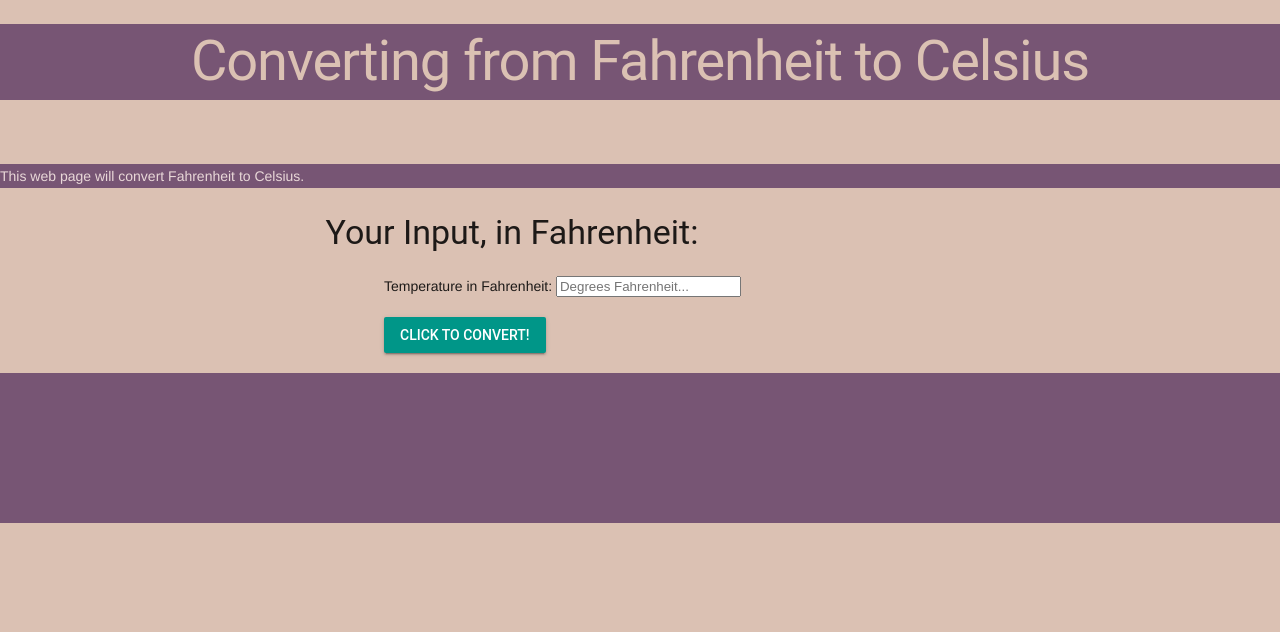
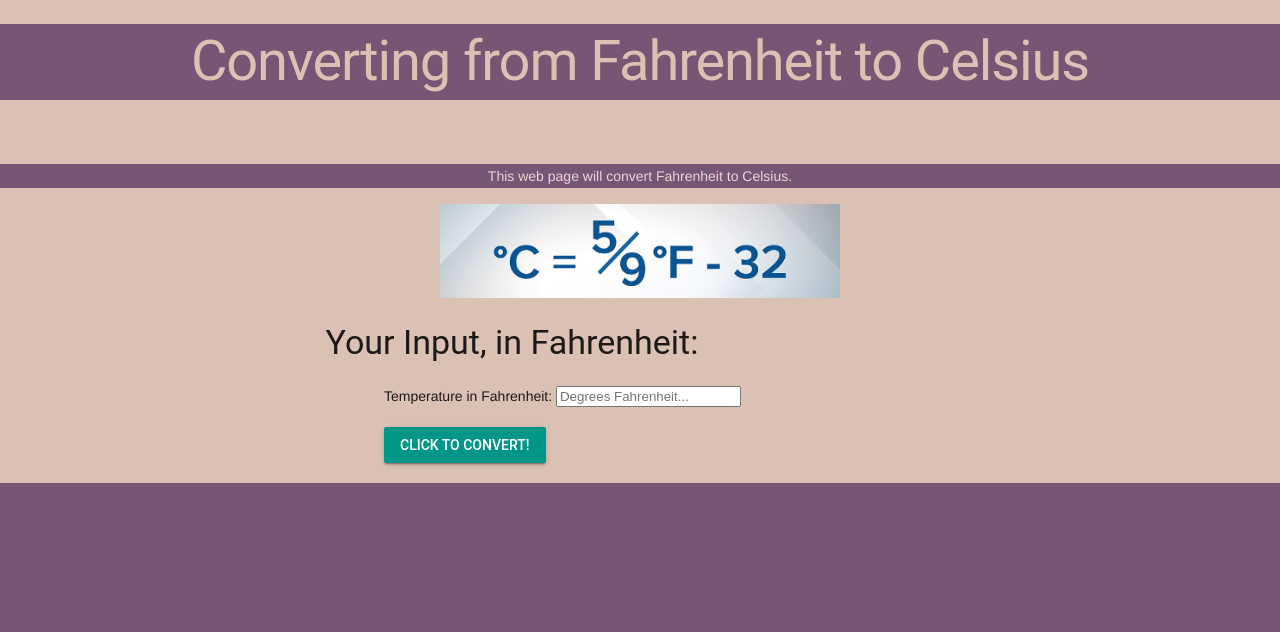
Before and after one commit to ICS20-Programming-ZoiaB/Unit3-04-PHP-FarenheitCelsius, a PHP site: page / in a window 1280 px wide; the page is wider, and only the part inside the window is pictured. Shown: the top 632 px of that part. Run offline with PHP 8.4, Linux system fonts and the light colour scheme.

Commit message:
Added image

```diff
--- a/css/style.css
+++ b/css/style.css
@@ -1,6 +1,6 @@
 /* Created by: ZoiaB
 * Created on: Apr 2023
-* This CSS file defines the style for index.html
+* This CSS file defines the style for index.php
 * ICS2O-Unit3-04-PHP-FahrenheitCelsius
 */
 
@@ -20,6 +20,7 @@ h1 {
 p {
   background-color: #775574;
   color: #e9d8d8;
+  text-align: center;
 }
 
 form {
--- a/index.php
+++ b/index.php
@@ -34,6 +34,11 @@
         echo "<p>This web page will convert Fahrenheit to Celsius.<p>";
         ?>
 
+    <!-- Image -->
+    <center>
+    <img src="./images/temperature.png" alt="formula" width="400" length="400">
+    </center>
+
     <!-- User Input -->
       <?php echo "<h3>Your Input, in Fahrenheit:</h3>"; ?>
       <form action="./results.php" method="post" target="result">
```
Also changed, not shown: images/temperature.png (added).
